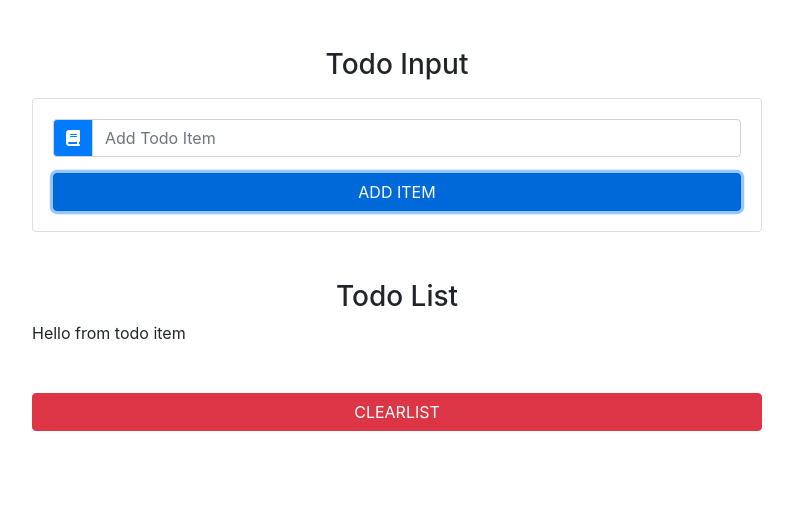
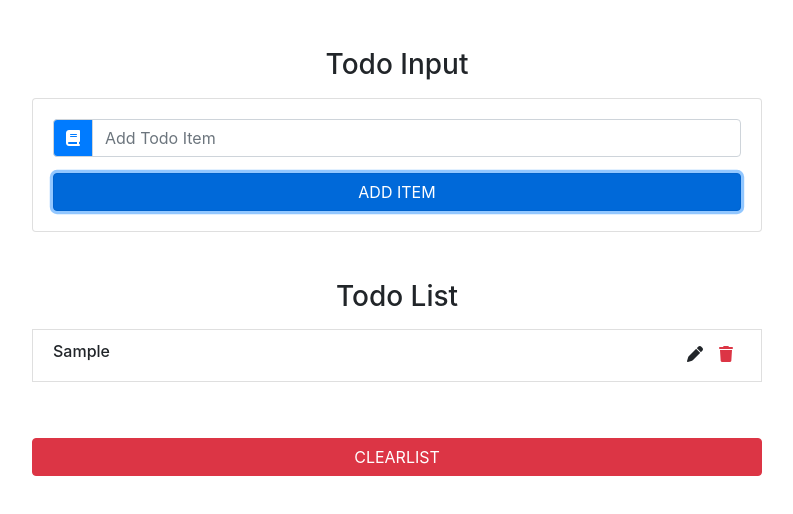
Before and after one commit to MarkCamara/react-todo-list, a React (Create React App) app: page / in a window 1280 px wide. Both pictures are taken after typing "Sample" into the empty fields and a click on the button "ADD ITEM". Shown: the top 514 px of the page, without its empty margins (243-1036 px from the left). Built offline with nearby package versions, Linux system fonts and the light colour scheme.

Commit message:
todo item component

```diff
--- a/src/components/TodoItem.js
+++ b/src/components/TodoItem.js
@@ -2,6 +2,22 @@
 
 export default class TodoItem extends Component {
   render() {
-    return <div>Hello from todo item</div>;
+    const { title, handleDelete, handleEdit } = this.props;
+    return (
+      <li
+        className="list-group-item text-capitalize d-flex
+    justify-content-between my-2"
+      >
+        <h6>{title}</h6>
+        <div className="todo-icon">
+          <span className="mx-2 text-sucess" onClick={handleEdit}>
+            <i className="fas fa-pen"></i>
+          </span>
+          <span className="mx-2 text-danger" onClick={handleDelete}>
+            <i className="fas fa-trash"></i>
+          </span>
+        </div>
+      </li>
+    );
   }
 }
```
